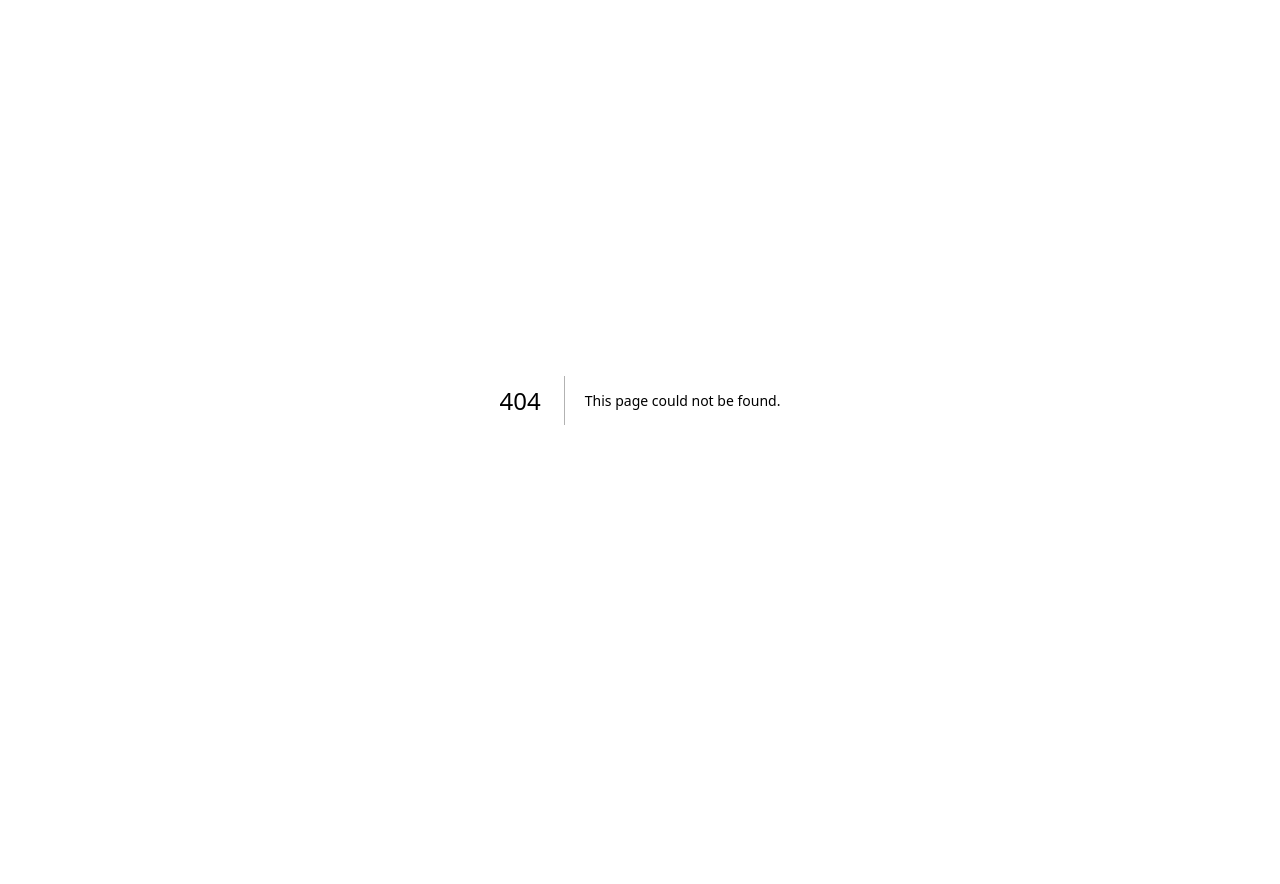
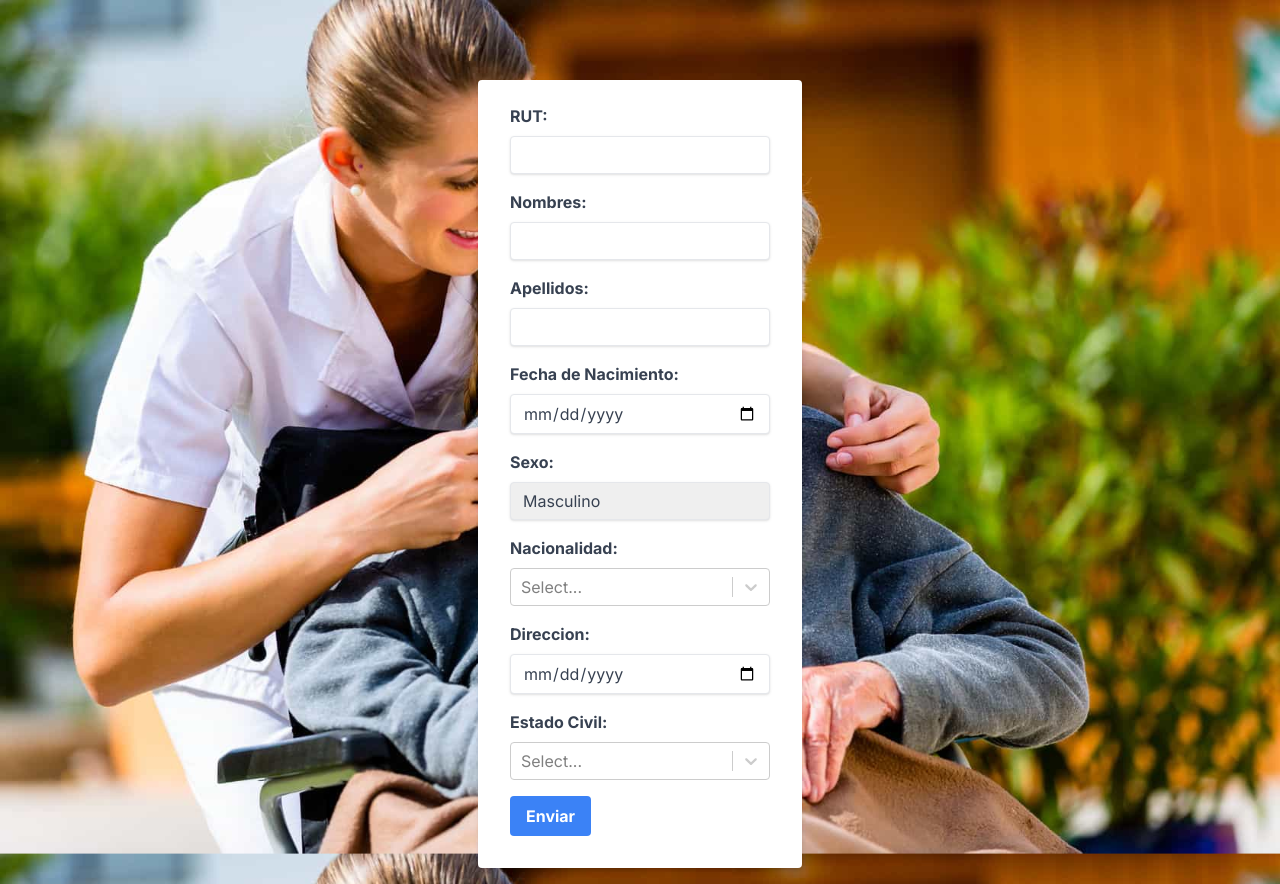
Before and after one commit to thylacole0/proyecto-flr-next, a Next.js app in the folder cliente/: page /form_residente in a window 1280 px wide. Before the commit this address had no page. Before the commit the page ends 800 px from the top, so only its background shows below. Built offline with nearby package versions, Linux system fonts and the light colour scheme; no server answers.

Commit message:
formulario residente

```diff
--- /dev/null
+++ b/cliente/app/form_residente/page.js
@@ -0,0 +1,122 @@
+"use client";
+import React, { useState, useEffect } from 'react';
+import { useRouter } from 'next/navigation';
+import Link from 'next/link';
+import 'tailwindcss/tailwind.css';
+import Select from 'react-select';
+import axios from 'axios';
+
+const ResidenteForm = () => {
+    const [rut, setRut] = useState('');
+    const [nombres, setNombres] = useState('');
+    const [apellidos, setApellidos] = useState('');
+    const [fechaNacimiento, setFechaNacimiento] = useState('');
+    const [genero, setGenero] = useState('');
+    const [nacionalidad, setNacionalidad] = useState(null);
+    const [nacionalidades, setNacionalidades] = useState([]);
+    const [direccion, setDireccion] = useState('');
+    const [estCivil, setEstCivil] = useState('');
+
+    const handleSubmit = (event) => {
+        event.preventDefault();
+        // Handle form submission here
+    };
+
+    const customStyles = {
+        control: (provided) => ({
+          ...provided,
+          color: 'blue', // Cambia el color del texto seleccionado
+        }),
+        option: (provided) => ({
+          ...provided,
+          color: 'red', // Cambia el color del texto en el menú desplegable
+        }),
+    };
+
+    const opcionesEstCivil = [
+        { value: 'Casado', label: 'Casado' },
+        { value: 'Soltero', label: 'Soltero' },
+        { value: 'Viudo', label: 'Viudo' },
+        { value: 'Separado', label: 'Separado' },
+      ];
+
+      const handleChangeCivil = (selectedOption) => {
+        setEstCivil(selectedOption);
+      };
+
+
+    useEffect(() => {
+        // Realizar una solicitud a la API de REST Countries para obtener la lista de países
+        axios.get('https://restcountries.com/v3.1/all')
+          .then((response) => {
+            const countries = response.data.map((country) => ({
+              label: country.name.common,
+              value: country.name.common,
+            }));
+            setNacionalidades(countries);
+          })
+          .catch((error) => {
+            console.error('Error al obtener la lista de países:', error);
+          });
+      }, []);
+
+      const handleChange = (selectedOption) => {
+        setNacionalidad(selectedOption);
+        };
+
+    return (
+        <div className="container flex mt-20 justify-center items-center">
+            <form onSubmit={handleSubmit} className="bg-white shadow-md rounded px-8 pt-6 pb-8 mb-4">
+                <div className="mb-4">
+                    <label htmlFor="rut" className="block text-gray-700 font-bold mb-2">RUT:</label>
+                    <input type="text" id="rut" name="rut" value={rut} onChange={(e) => setRut(e.target.value)} required className="shadow appearance-none border rounded w-full py-2 px-3 text-gray-700 leading-tight focus:outline-none focus:shadow-outline" />
+                </div>
+
+                <div className="mb-4">
+                    <label htmlFor="nombres" className="block text-gray-700 font-bold mb-2">Nombres:</label>
+                    <input type="text" id="nombres" name="nombres" value={nombres} onChange={(e) => setNombres(e.target.value)} required className="shadow appearance-none border rounded w-full py-2 px-3 text-gray-700 leading-tight focus:outline-none focus:shadow-outline" />
+                </div>
+
+                <div className="mb-4">
+                    <label htmlFor="apellidos" className="block text-gray-700 font-bold mb-2">Apellidos:</label>
+                    <input type="text" id="apellidos" name="apellidos" value={apellidos} onChange={(e) => setApellidos(e.target.value)} required className="shadow appearance-none border rounded w-full py-2 px-3 text-gray-700 leading-tight focus:outline-none focus:shadow-outline" />
+                </div>
+
+                <div className="mb-4">
+                    <label htmlFor="fecha_nacimiento" className="block text-gray-700 font-bold mb-2">Fecha de Nacimiento:</label>
+                    <input type="date" id="fecha_nacimiento" name="fecha_nacimiento" value={fechaNacimiento} onChange={(e) => setFechaNacimiento(e.target.value)} required className="shadow appearance-none border rounded w-full py-2 px-3 text-gray-700 leading-tight focus:outline-none focus:shadow-outline" />
+                </div>
+
+                <div className="mb-4">
+                    <label htmlFor="genero" className="block text-gray-700 font-bold mb-2">Sexo:</label>
+                    <select id="genero" name="genero" value={genero} onChange={(e) => setGenero(e.target.value)} required className="shadow appearance-none border rounded w-full py-2 px-3 text-gray-700 leading-tight focus:outline-none focus:shadow-outline">
+                        <option value="masculino">Masculino</option>
+                        <option value="femenino">Femenino</option>
+                    </select>
+                </div>
+
+                <div className="mb-4">
+                    <label htmlFor="nacionalidad" className="block text-gray-700 font-bold mb-2">Nacionalidad:</label>
+                    <Select id="nacionalidad" name="nacionalidad" value={nacionalidad} onChange={handleChange} options={nacionalidades} isClearable/>
+                </div>
+
+                <div className="mb-4">
+                    <label htmlFor="direccion" className="block text-gray-700 font-bold mb-2">Direccion:</label>
+                    <input type="date" id="direccion" name="direccion" value={fechaNacimiento} onChange={(e) => setFechaNacimiento(e.target.value)} required className="shadow appearance-none border rounded w-full py-2 px-3 text-gray-700 leading-tight focus:outline-none focus:shadow-outline" />
+                </div>
+
+                <div className="mb-4">
+                    <label htmlFor="est_civil" className="block text-gray-700 font-bold mb-2">Estado Civil:</label>
+                    <Select id="est_civil" name="est_civil" value={estCivil} onChange={handleChangeCivil} options={opcionesEstCivil} isClearable />
+                </div>
+
+                <div className="flex items-center justify-between">
+                    <input type="submit" value="Enviar" className="bg-blue-500 hover:bg-blue-700 text-white font-bold py-2 px-4 rounded focus:outline-none focus:shadow-outline" />
+                </div>
+
+            </form>
+        </div>
+    );
+}
+
+export default ResidenteForm;
--- a/cliente/package.json
+++ b/cliente/package.json
@@ -10,12 +10,14 @@
   },
   "dependencies": {
     "autoprefixer": "10.4.15",
+    "axios": "^1.5.1",
     "eslint": "8.49.0",
     "eslint-config-next": "13.4.19",
     "next": "13.4.19",
     "postcss": "8.4.29",
     "react": "18.2.0",
     "react-dom": "18.2.0",
+    "react-select": "^5.7.7",
     "tailwindcss": "3.3.3"
   }
 }
```
Also changed, not shown: cliente/.eslintrc.json, 2 other files (tests, documents, lock files or other folders).
